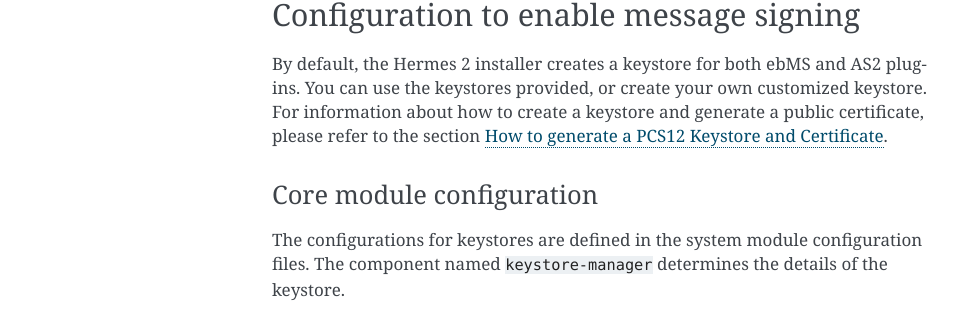
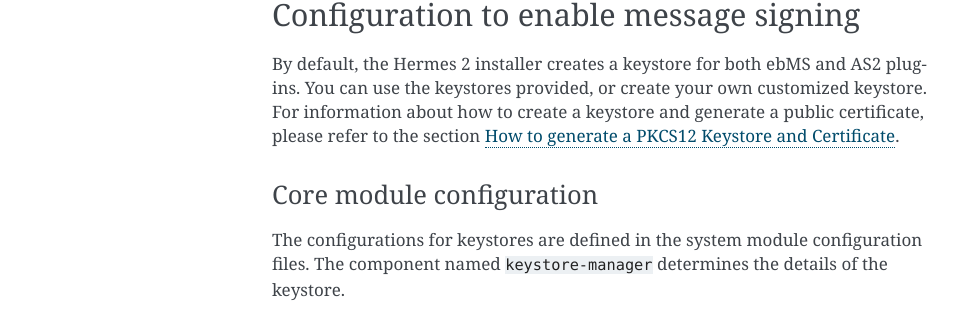
Before and after one commit to cecid/hermes-docs, a Sphinx documentation site: the page built from docs/source/message_signing.rst, in a window 1280 px wide and 900 px high. Shown: the part 363-681 px from the top of the window, without its empty margins (148-1124 px from the left). Built offline with Sphinx 7.4.7, drawn with Linux system fonts in a browser that asks for light colours; some of the changed text lies outside the part shown.

Commit message:
Edit message_signing.rst

```diff
--- a/docs/source/installation.rst
+++ b/docs/source/installation.rst
@@ -652,7 +652,7 @@
 Message Signing
 ^^^^^^^^^^^^^^^
 
-To enable message signing, please configure the plugin with corresponding keystore. A default keystore setting are set through the installer. Or make a new customized keystore. To learn more about generating a keystore, please refer to article about :ref:`generate-cert`.
+To enable message signing, please configure the plugin with corresponding keystore. A default keystore setting are set through the installer. Or make a new customized keystore. To learn more about generating a keystore, please refer to :ref:`generate-cert`.
 
 Sender Setting for Message Signing
 """"""""""""""""""""""""""""""""""
@@ -729,7 +729,7 @@
 Message Tranfer with Secure Channel
 ^^^^^^^^^^^^^^^^^^^^^^^^^^^^^^^^^^^
 
-To further ensure security of message transfer, secure channel is preferable. For more detail on the configuration that have to do, please see the article :ref:`send-message-through-https`.
+To further ensure security of message transfer, secure channel is preferable. For more detail on the configuration that have to do, please see :ref:`send-message-using-https`.
 
 FAQ
 ---
--- a/docs/source/message_signing.rst
+++ b/docs/source/message_signing.rst
@@ -10,7 +10,7 @@
 Configuration to enable message signing
 ---------------------------------------
 By default, the Hermes 2 installer creates a keystore for both ebMS and AS2 plugins. You can use the keystores provided, or create your own customized keystore.
-For information about how to create a keystore and generate a public certificate, please refer to the section `How to generate a PCS12 Keystore and Certificate`_.
+For information about how to create a keystore and generate a public certificate, please refer to the section `How to generate a PKCS12 Keystore and Certificate`_.
 
 
 Core module configuration
@@ -66,7 +68,7 @@
 If the keystore is self-signed, the certificate has to be exported, then imported to the trustore of the sending Hermes 2.
 
 The details of this procedure are shown below.
-For information about how to create a keystore and generate a public certificate, please refer to the section `How to generate a PCS12 Keystore and Certificate`_.
+For information about how to create a keystore and generate a public certificate, please refer to the section `How to generate a PKCS12 Keystore and Certificate`_.
 
 
 Receiver configuration
@@ -158,8 +160,10 @@
 +--------------------------------------+-------------------------------------------------+
 
 
-How to generate a PCS12 keystore and certificate
-------------------------------------------------
+.. _generate-cert:
+
+How to generate a PKCS12 keystore and certificate
+-------------------------------------------------
 To create a keystore and certificate, :program:`Keytool` or :program:`OpenSSL` can be used.
 
 
```
Also changed, not shown: other parts of docs/source/message_signing.rst (+2 -0 lines).
